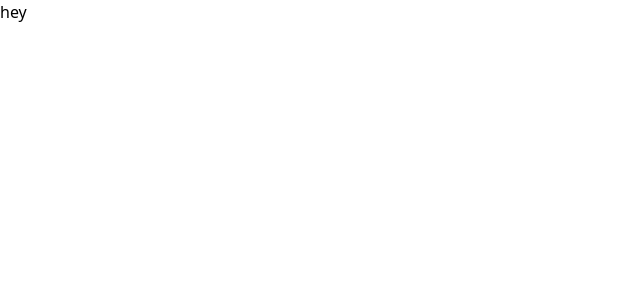
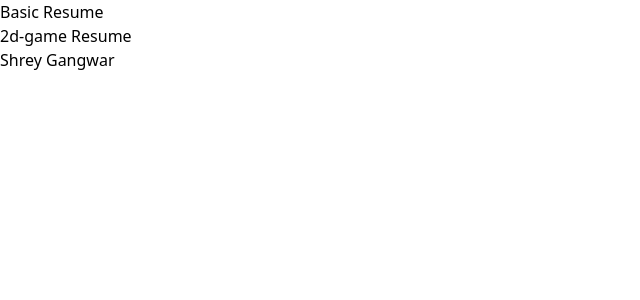
Before and after one commit to Shrey31G/Portfolio, a React (Vite) app: page /basic in a window 1280 px wide. Shown: the top 300 px of the page, without its empty margins (0-640 px from the left). Built offline with nearby package versions, Linux system fonts and the light colour scheme.

Commit message:
added routing & layout & home page

```diff
--- a/src/App.jsx
+++ b/src/App.jsx
@@ -4,18 +4,22 @@ import GameCanvas from './GameCanvas'
 import { BrowserRouter, Routes, Route } from "react-router-dom";
 import { BasicResume } from './Basic/BasicResume';
 import { NotFound } from './NotFound';
+import { Layout } from './Layout';
+import { Home } from './Home';
 
 function App() {
     return (
-      <BrowserRouter>
-        <Routes>
-            <Route path="/">
-                <Route path='/basic' element={<BasicResume />}/>
-                <Route path='2d' element={<GameCanvas />} />
-                <Route path='*' element={<NotFound />} />
-            </Route>
-        </Routes>
-      </BrowserRouter>
+        <BrowserRouter>
+            <Routes>
+                <Route path="/" element={<Home />} />
+
+                <Route path="/" element={<Layout />}>
+                    <Route path='/basic' element={<BasicResume />} />
+                    <Route path='/2d' element={<GameCanvas />} />
+                    <Route path='/*' element={<NotFound />} />
+                </Route>
+            </Routes>
+        </BrowserRouter>
     )
 
 }
--- a/src/Basic/BasicResume.jsx
+++ b/src/Basic/BasicResume.jsx
@@ -2,7 +2,7 @@
 export const BasicResume = () => {
     return (
         <div>
-            hey
+            Shrey Gangwar
         </div>
     )
 }
--- /dev/null
+++ b/src/Home.jsx
@@ -0,0 +1,6 @@
+export const Home = () => (
+    <div>
+        <h2>Welcome</h2>
+        <p>Select a resume to view.</p>
+    </div>
+);
--- /dev/null
+++ b/src/Layout.jsx
@@ -0,0 +1,20 @@
+import { Link, Outlet } from "react-router-dom"
+
+export const Layout = () => {
+    return (
+        <>
+            <nav>
+                <ul>
+                    <li>
+                        <Link to="/basic">Basic Resume</Link>
+                    </li>
+
+                    <li>
+                        <Link to="/2d">2d-game Resume</Link>
+                    </li>
+                </ul>
+            </nav>
+            <Outlet />
+        </>
+    )
+}
```
